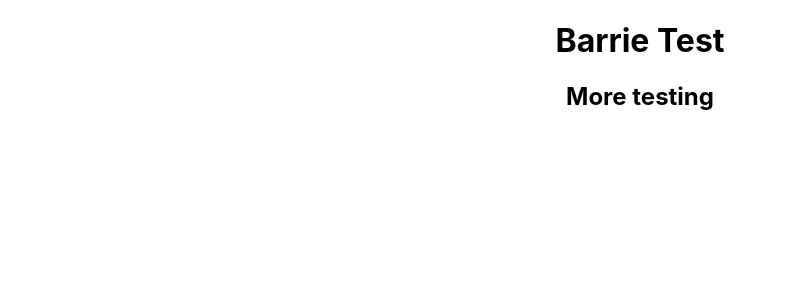
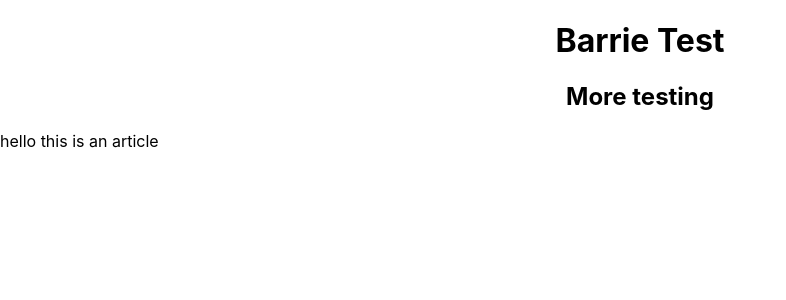
Before and after one commit to barrie-tenal-prachi-asif-project-6/barrie-tenal-prachi-asif-project-6, a React (Create React App) app: page / in a window 1280 px wide. Shown: the top 300 px of the page, without its empty margins (0-786 px from the left). Built offline with nearby package versions, Linux system fonts and the light colour scheme.

Commit message:
added an article section

```diff
--- a/src/App.js
+++ b/src/App.js
@@ -4,9 +4,14 @@ import './App.css';
 class App extends Component {
   render() {
     return (
-      <div className="App">
-        <h1>Barrie Test</h1>
-        <h2>More testing</h2>
+      <div>
+        <div className="App">
+          <h1>Barrie Test</h1>
+          <h2>More testing</h2>
+        </div>
+        <article className="first-article">
+          <p>hello this is an article</p>
+        </article>
       </div>
     );
   }
```
